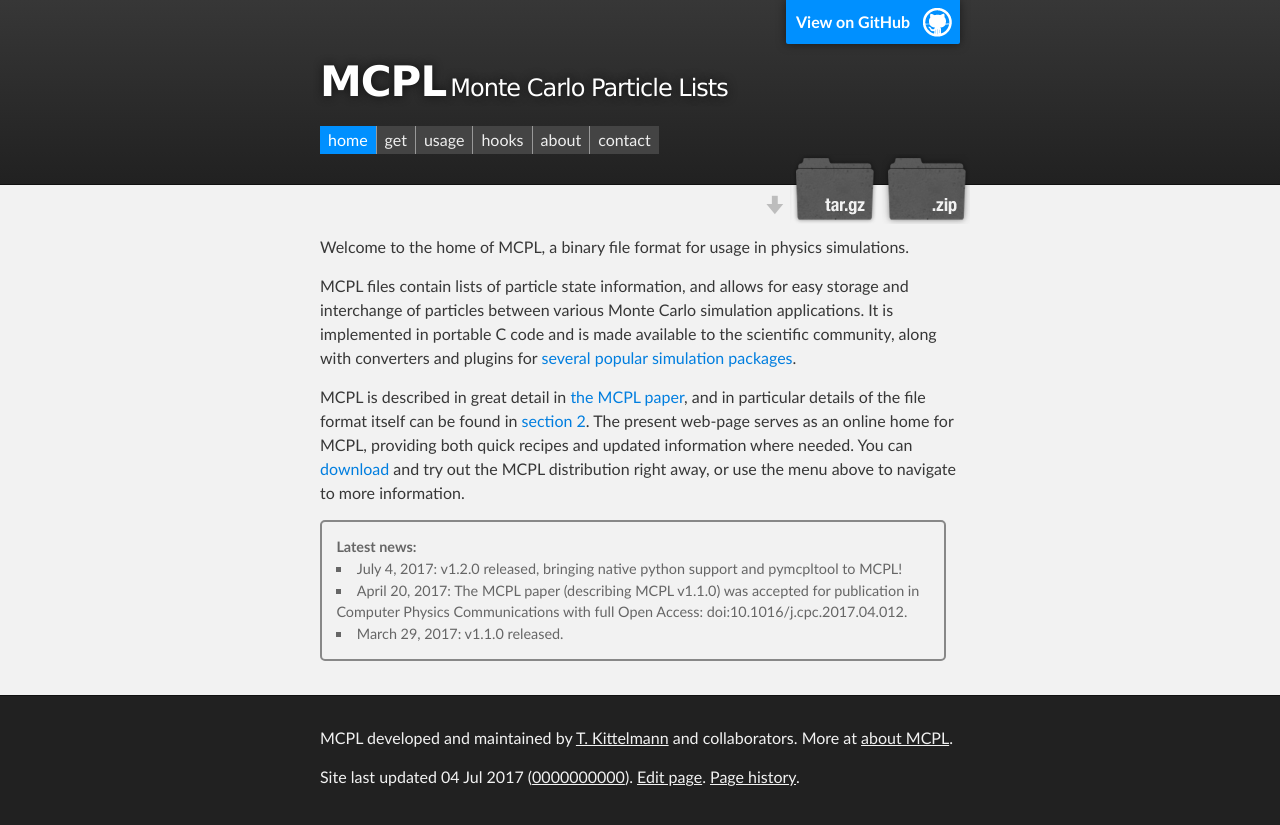
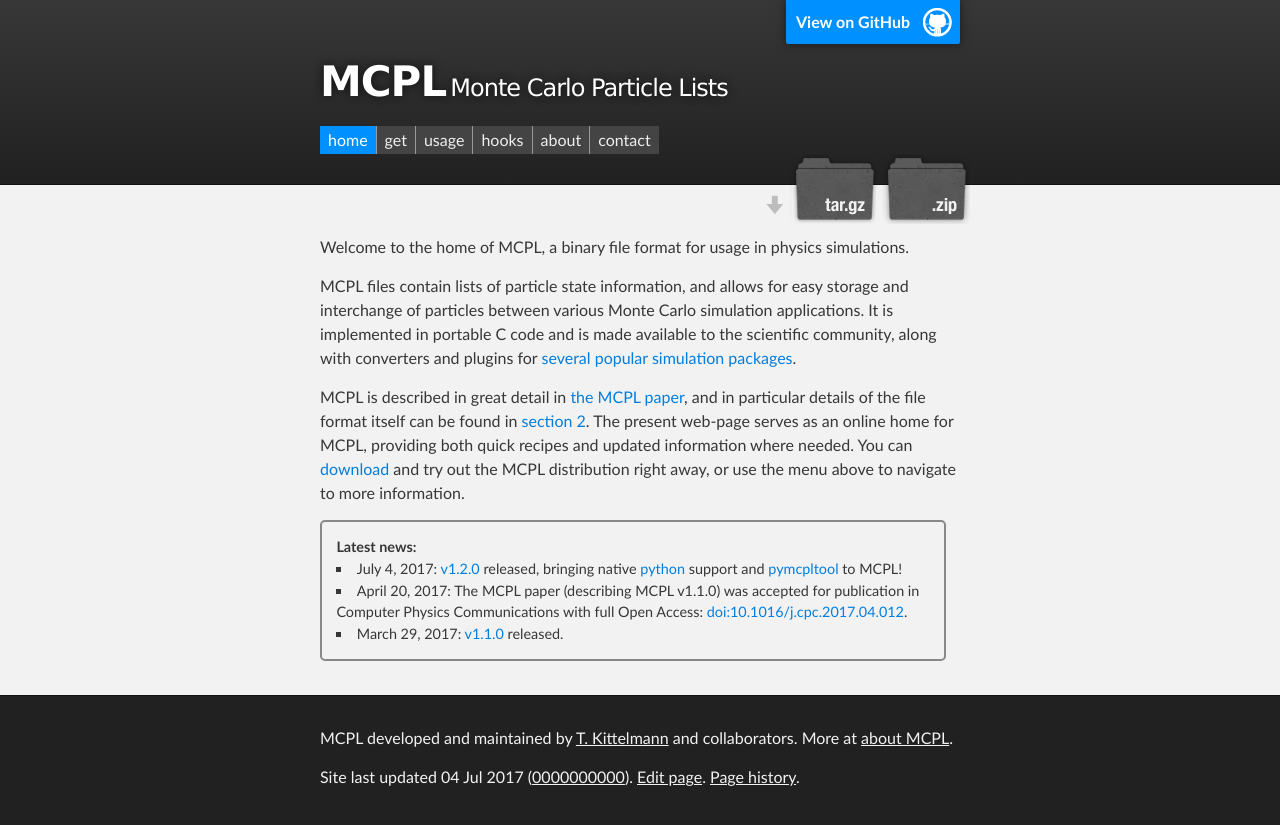
Before and after one commit to mctools/mcpl, a Jekyll site: the page built from index.md, in a window 1280 px wide. Shown: the top 825 px of the page. Built offline with Jekyll 4.4.1, drawn with Linux system fonts in a browser that asks for light colours.

Commit message:
update website for mcpl v1.2.0

```diff
--- a/css/main.css
+++ b/css/main.css
@@ -40,8 +40,6 @@ ul#markdown-toc::before{
   color: #666;
 }
 
-
-
 ul#mcplnewsbox {
   border-radius: 5px 5px 5px 5px;
   -moz-border-radius: 5px 5px 5px 5px;
@@ -59,14 +57,12 @@ ul#mcplnewsbox {
     list-style-type: square;
          list-style-position: inside;
   margin-bottom: 0;
-  color: #666;
 }
 
 ul#mcplnewsbox::before{
   content:"Latest news:";
   font-size:100%;
   font-weight:bold;
-  color: #666;
 }
 
 
```
